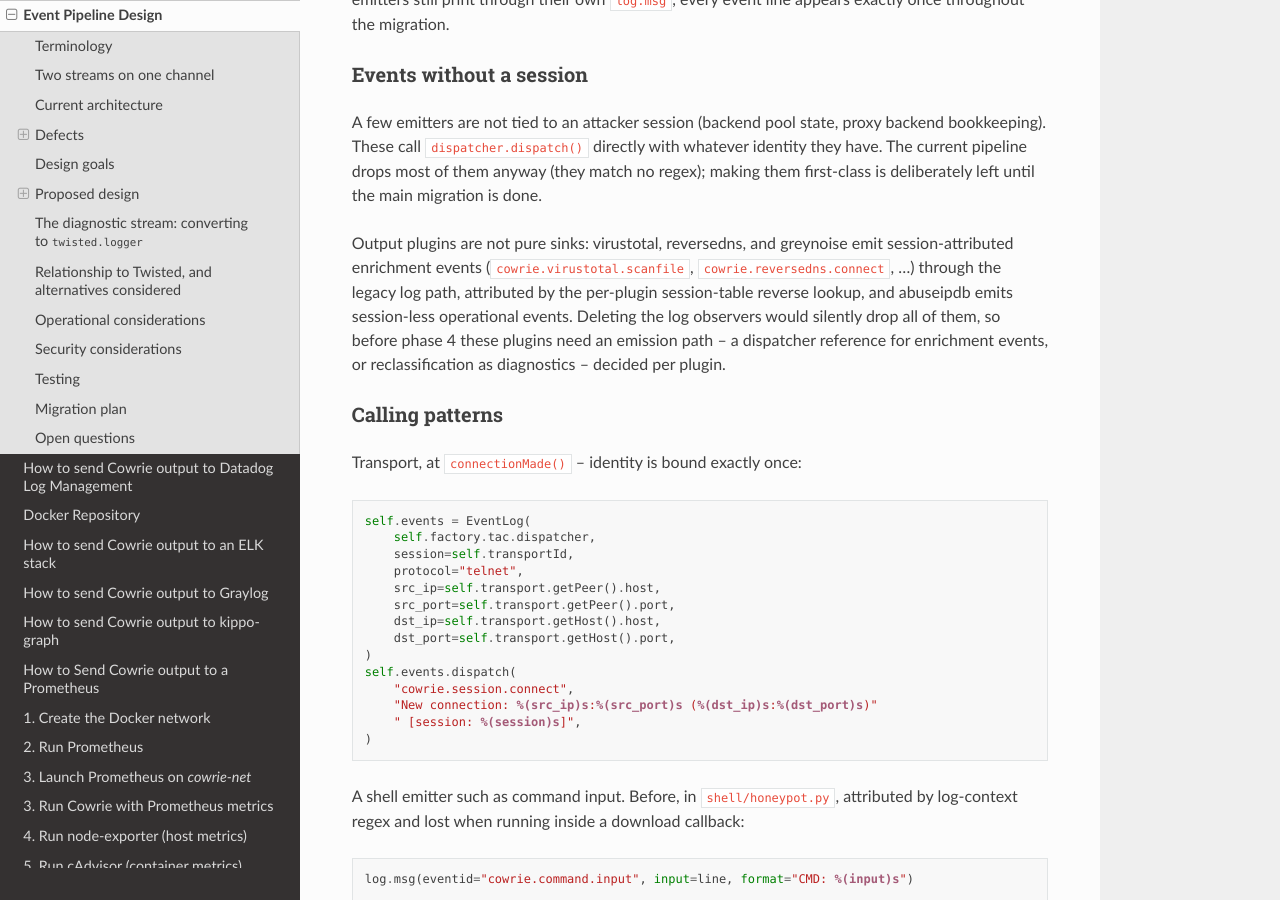
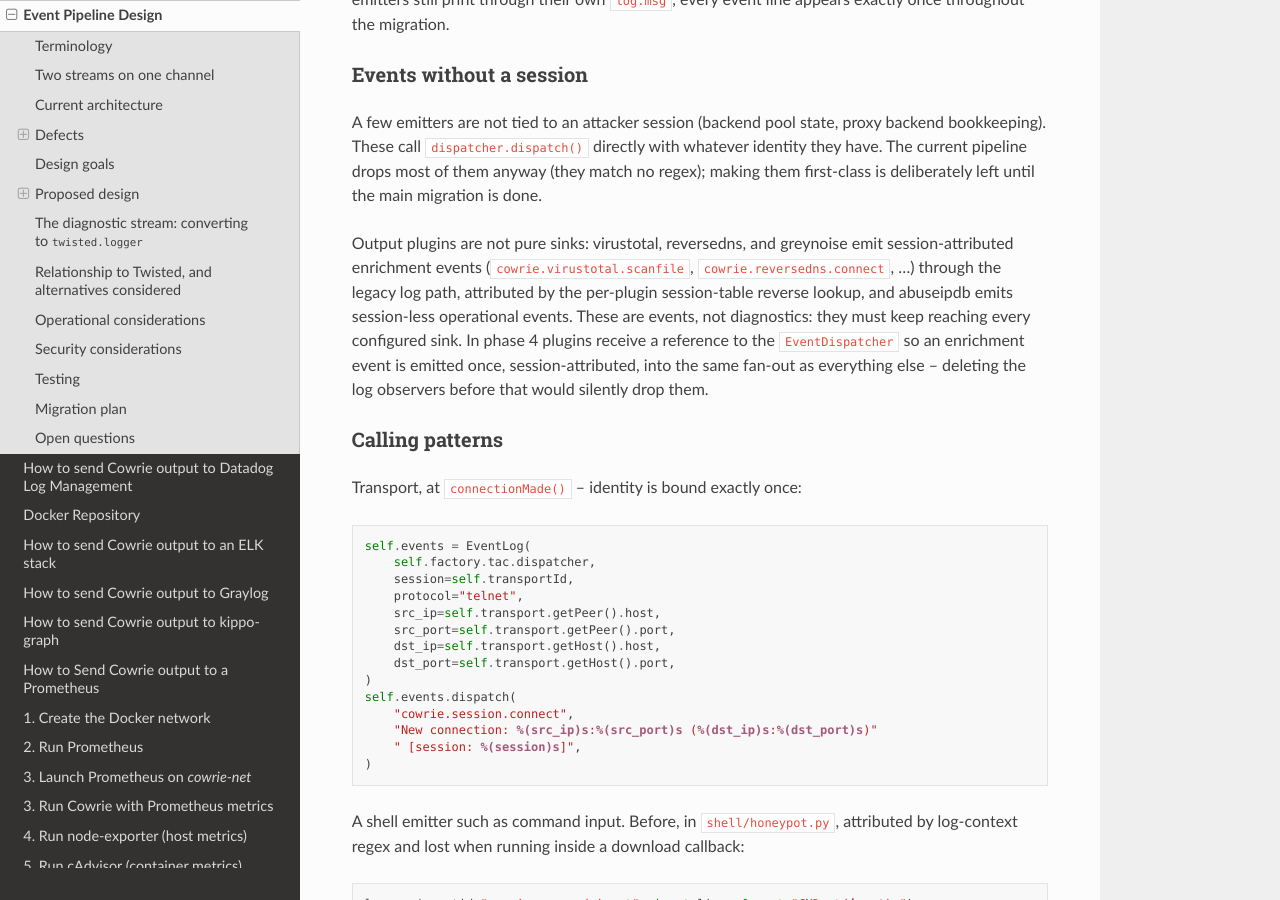
Before and after one commit to cowrie/cowrie, a Sphinx documentation site: the page built from docs/EVENT_PIPELINE.rst, in a window 1280 px wide and 900 px high, scrolled down 5887 px. Built offline with Sphinx 7.4.7 and the Read the Docs theme 3.1.0, drawn with Linux system fonts in a browser that asks for light colours.

Commit message:
docs: plugin enrichment events go through the dispatcher in phase 4; note CowrieSSHChannel is unwired

```diff
--- a/docs/EVENT_PIPELINE.rst
+++ b/docs/EVENT_PIPELINE.rst
@@ -316,10 +316,11 @@ Output plugins are not pure sinks: virustotal, reversedns, and greynoise
 emit session-attributed enrichment events (``cowrie.virustotal.scanfile``,
 ``cowrie.reversedns.connect``, ...) through the legacy log path, attributed
 by the per-plugin session-table reverse lookup, and abuseipdb emits
-session-less operational events. Deleting the log observers would silently
-drop all of them, so before phase 4 these plugins need an emission path --
-a dispatcher reference for enrichment events, or reclassification as
-diagnostics -- decided per plugin.
+session-less operational events. These are events, not diagnostics: they
+must keep reaching every configured sink. In phase 4 plugins receive a
+reference to the ``EventDispatcher`` so an enrichment event is emitted
+once, session-attributed, into the same fan-out as everything else --
+deleting the log observers before that would silently drop them.
 
 Calling patterns
 ================
```
Also changed, not shown: 1 other file.
